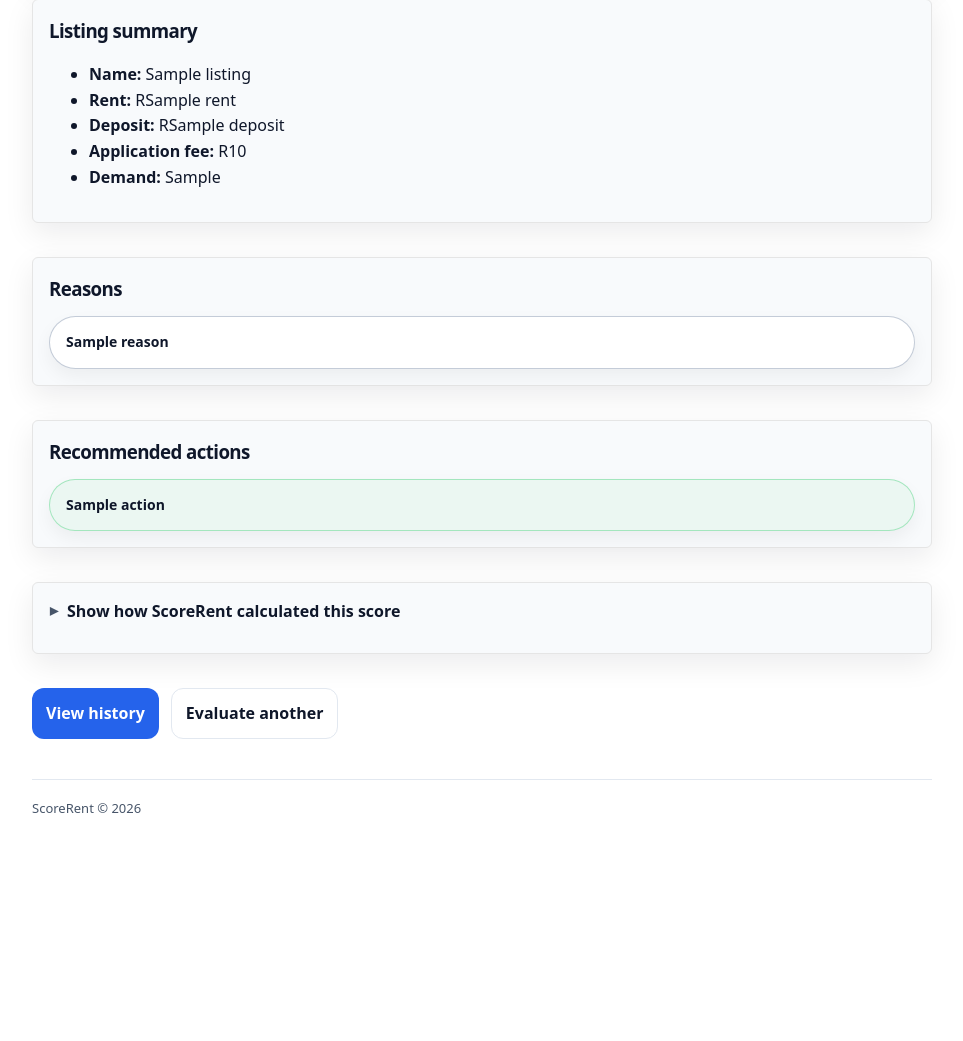
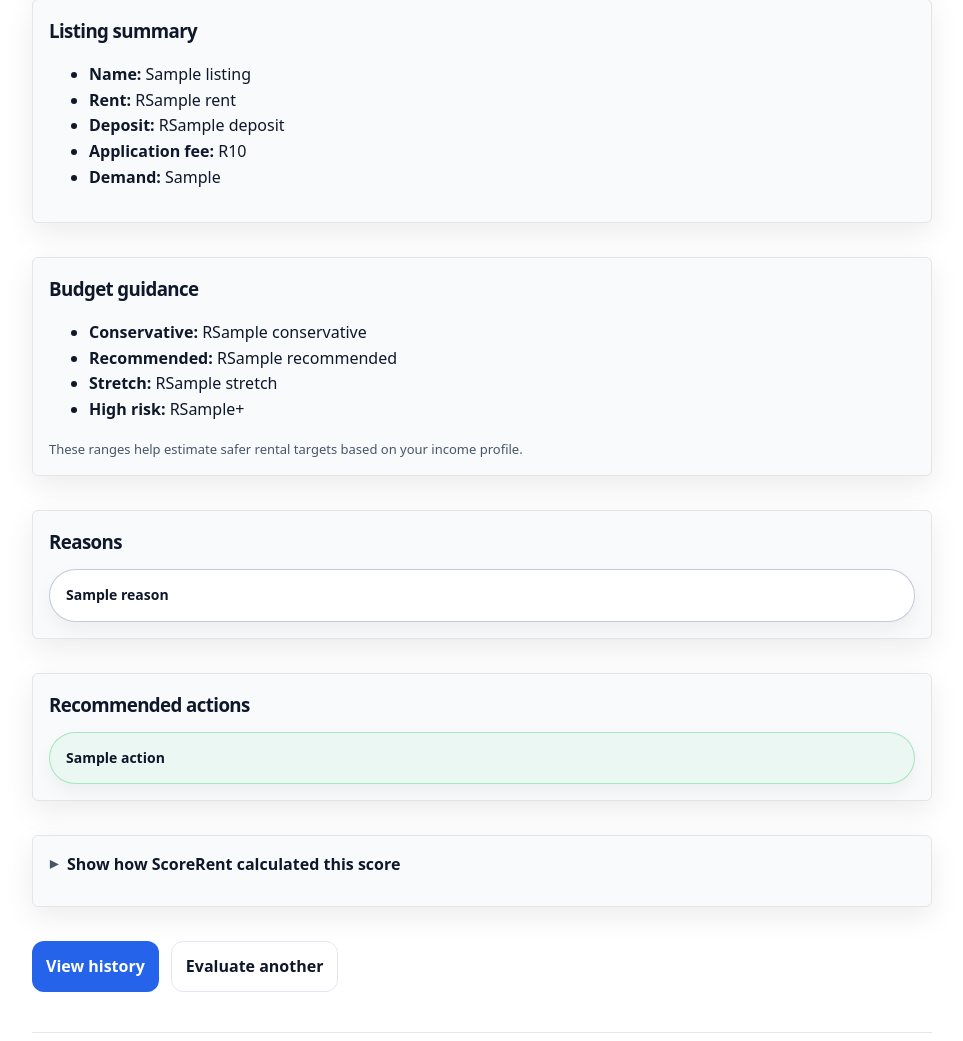
Before and after one commit to nonluthando/ScoreRent, a FastAPI app: template templates/results.html in a window 1280 px wide. Shown: the part 468-1509 px from the top of the page, without its empty margins (158-1121 px from the left). Before the commit the page ends 1281 px from the top, so only its background shows below. Run offline with FastAPI, Linux system fonts and the light colour scheme; the template is opened without the code that fills it: most values are stand-ins (such as "Sample title", 1, 10 or a date in 2020); parts of the project's set-up code (start-up, migrations or seed data) failed here and were passed over.

Commit message:
Update results.html

```diff
--- a/templates/results.html
+++ b/templates/results.html
@@ -55,7 +55,72 @@
       <li><strong>Demand:</strong> {{ listing.area_demand }}</li>
     </ul>
   </div>
+  <!-- Budget guidance -->
+  {% if bands %}
+  <div class="card">
+    <h3>Budget guidance</h3>
 
+    <ul class="list">
+
+      <li>
+
+        <strong>
+
+          Conservative:
+
+        </strong>
+
+        R{{ bands.conservative }}
+
+      </li>
+
+      <li>
+
+        <strong>
+
+          Recommended:
+
+        </strong>
+
+        R{{ bands.recommended }}
+
+      </li>
+
+      <li>
+
+        <strong>
+
+          Stretch:
+
+        </strong>
+
+        R{{ bands.stretch }}
+
+      </li>
+
+      <li>
+
+        <strong>
+
+          High risk:
+
+        </strong>
+
+        R{{ bands.high_risk }}+
+
+      </li>
+
+    </ul>
+
+    <div class="muted small">
+
+      These ranges help estimate safer rental targets
+      based on your income profile.
+
+    </div>
+
+  </div>
+  {% endif %}
   <!-- Reasons (pill look) -->
   <div class="card">
     <h3>Reasons</h3>
```
